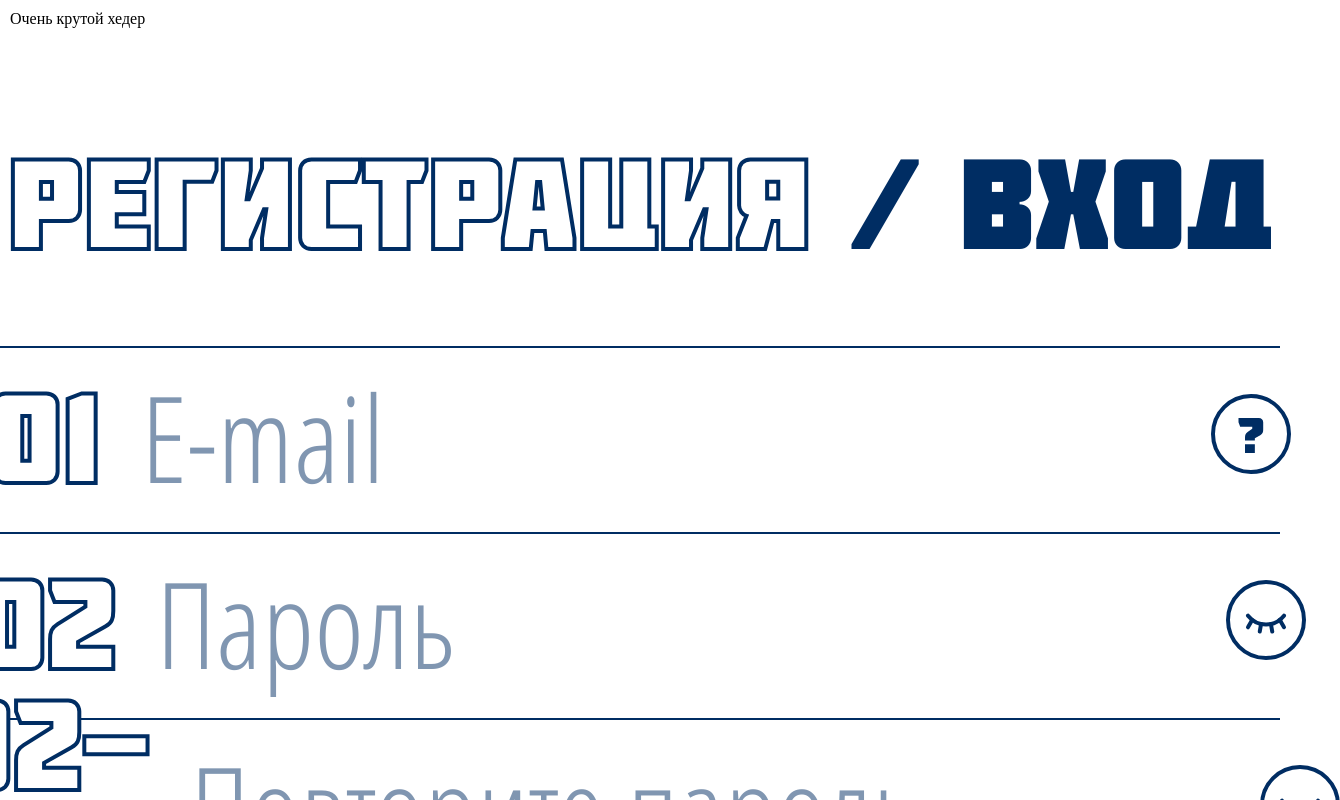
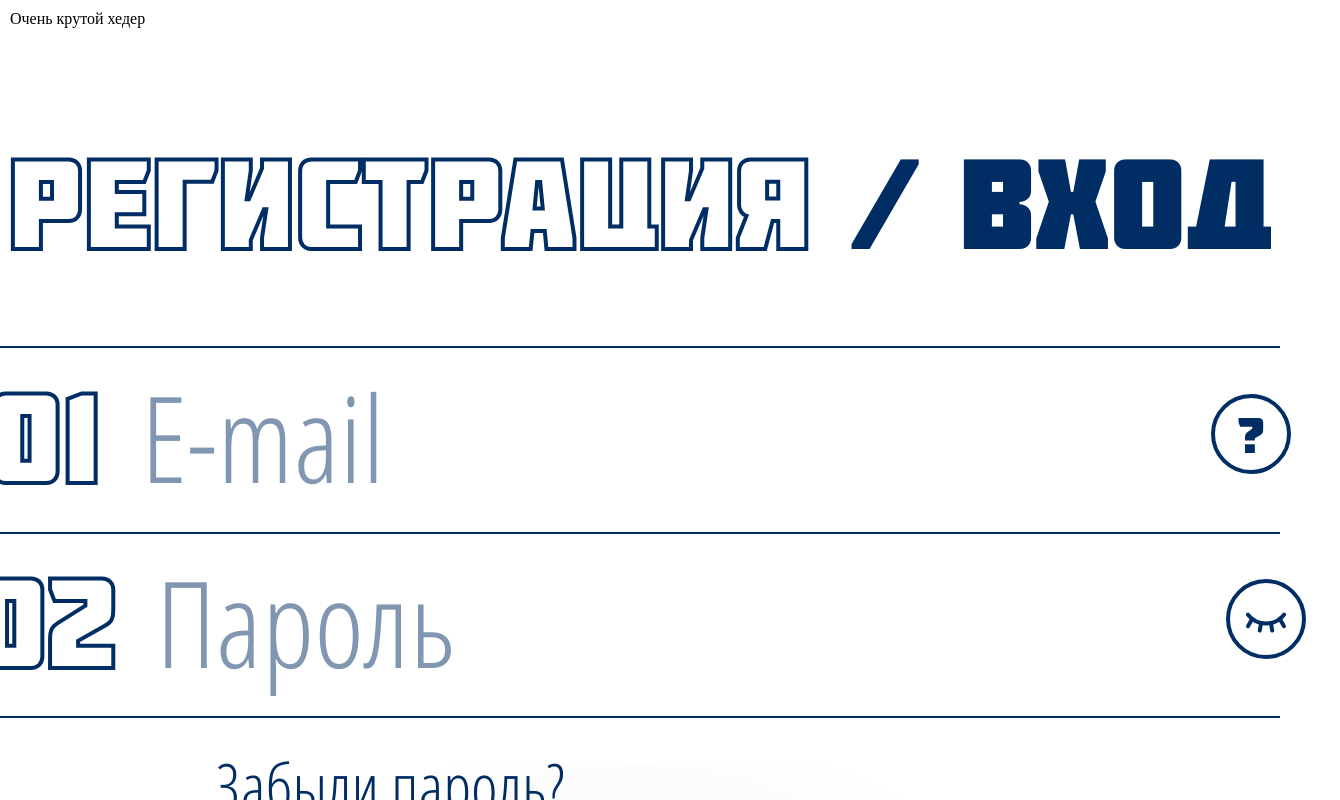
Before and after one commit to shtennikov/auth_page, a Vue app: page / in a window 1280 px wide. Both pictures are taken after a click on the element "Вход". Shown: the top 800 px of the page, 1340 px wide, since content can reach past the window. Built offline with nearby package versions, Linux system fonts and the light colour scheme.

Commit message:
feat: add LoginForm component

```diff
--- /dev/null
+++ b/src/components/LoginForm.vue
@@ -0,0 +1,68 @@
+<template>
+    <form class="login-form">
+        <div class="inputs-container">
+            <UiInput placeholder="E-mail" input-number="01">
+                <template #icon>
+                    <UiIcon icon="question" />
+                </template>
+            </UiInput>
+
+            <UiInput placeholder="Пароль" type="password" input-number="02">
+                <template #icon>
+                    <UiIcon icon="password-toggle" />
+                </template>
+            </UiInput>
+        </div>
+        <div class="forget-password">
+            <a class="forget-password__link">{{ FORGET_PASSWORD_TEXT }}</a>
+        </div>
+        <div class="button-container">
+            <UiButton type="button">Войти</UiButton>
+        </div>
+    </form>
+</template>
+
+<script setup>
+import UiInput from './UI/UiInput.vue';
+import UiIcon from './UI/UiIcon.vue';
+import UiButton from './UI/UiButton.vue';
+
+const FORGET_PASSWORD_TEXT = 'Забыли пароль?';
+</script>
+
+<style scoped>
+.inputs-container {
+    & > * {
+        border-top: 2px solid var(--primary);
+
+        &:last-child {
+            border-bottom: 2px solid var(--primary);
+        }
+    }
+}
+
+.forget-password {
+    position: relative;
+    margin: 24px 0 32px 0;
+    font-family: 'Germano';
+    font-size: 64px;
+    color: var(--primary);
+    text-align: center;
+}
+
+.forget-password__link {
+    position: relative;
+    left: -250px;
+}
+
+.button-container {
+    display: flex;
+    justify-content: center;
+    padding-top: 100px;
+}
+
+.agreement {
+    display: flex;
+    justify-content: center;
+}
+</style>
--- a/src/views/PageAuth.vue
+++ b/src/views/PageAuth.vue
@@ -1,12 +1,14 @@
 <template>
     <AuthHeadlines v-model="currentView" />
-    <RegistryForm />
+    <RegistryForm v-if="currentView === 'registry'" />
+    <LoginForm v-else-if="currentView === 'login'" />
 </template>
 
 <script setup>
 import { ref } from 'vue';
 import AuthHeadlines from '../components/AuthHeadlines.vue';
 import RegistryForm from '../components/RegistryForm.vue';
+import LoginForm from '../components/LoginForm.vue';
 
 const currentView = ref('registry');
 </script>
```
